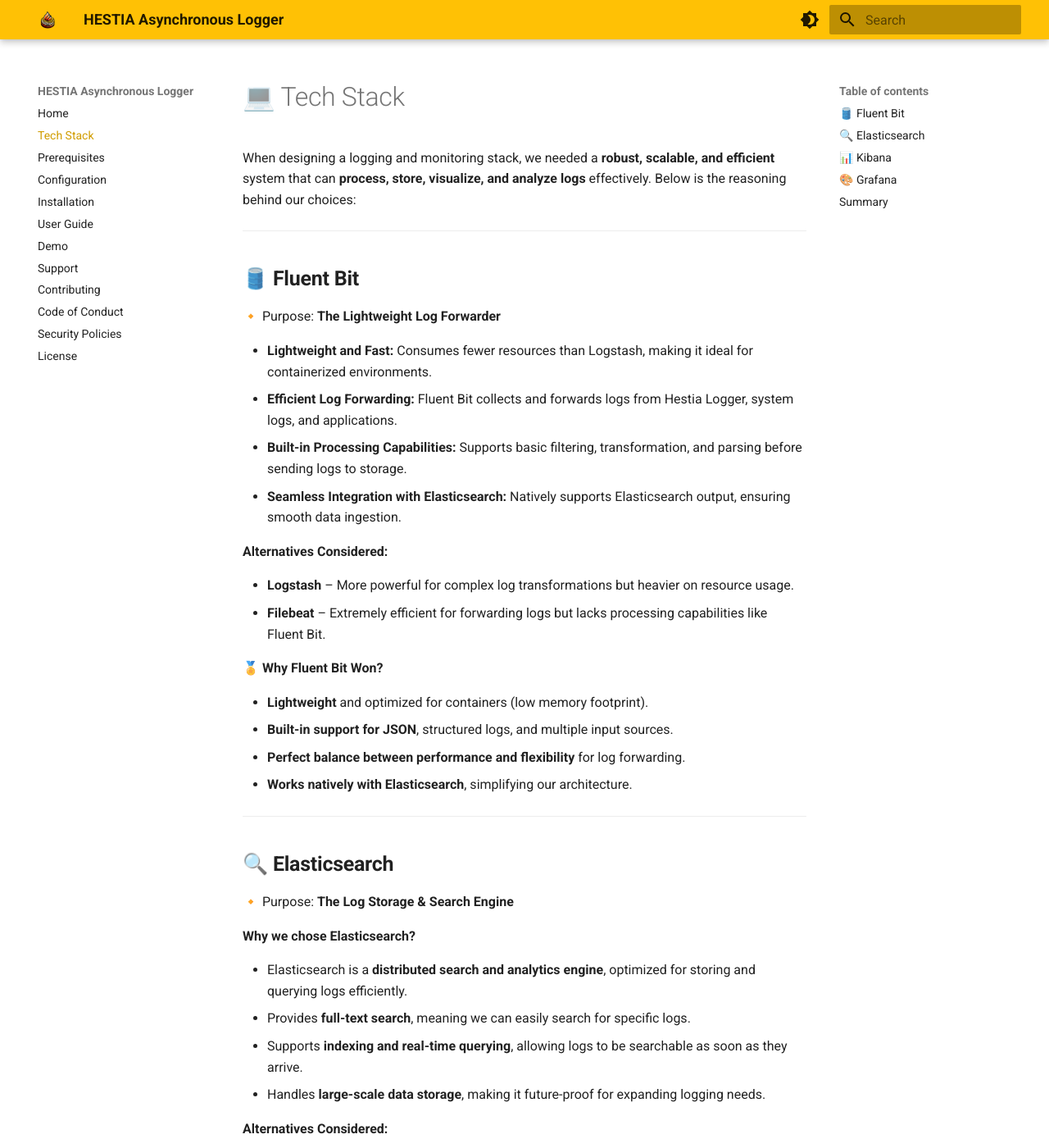
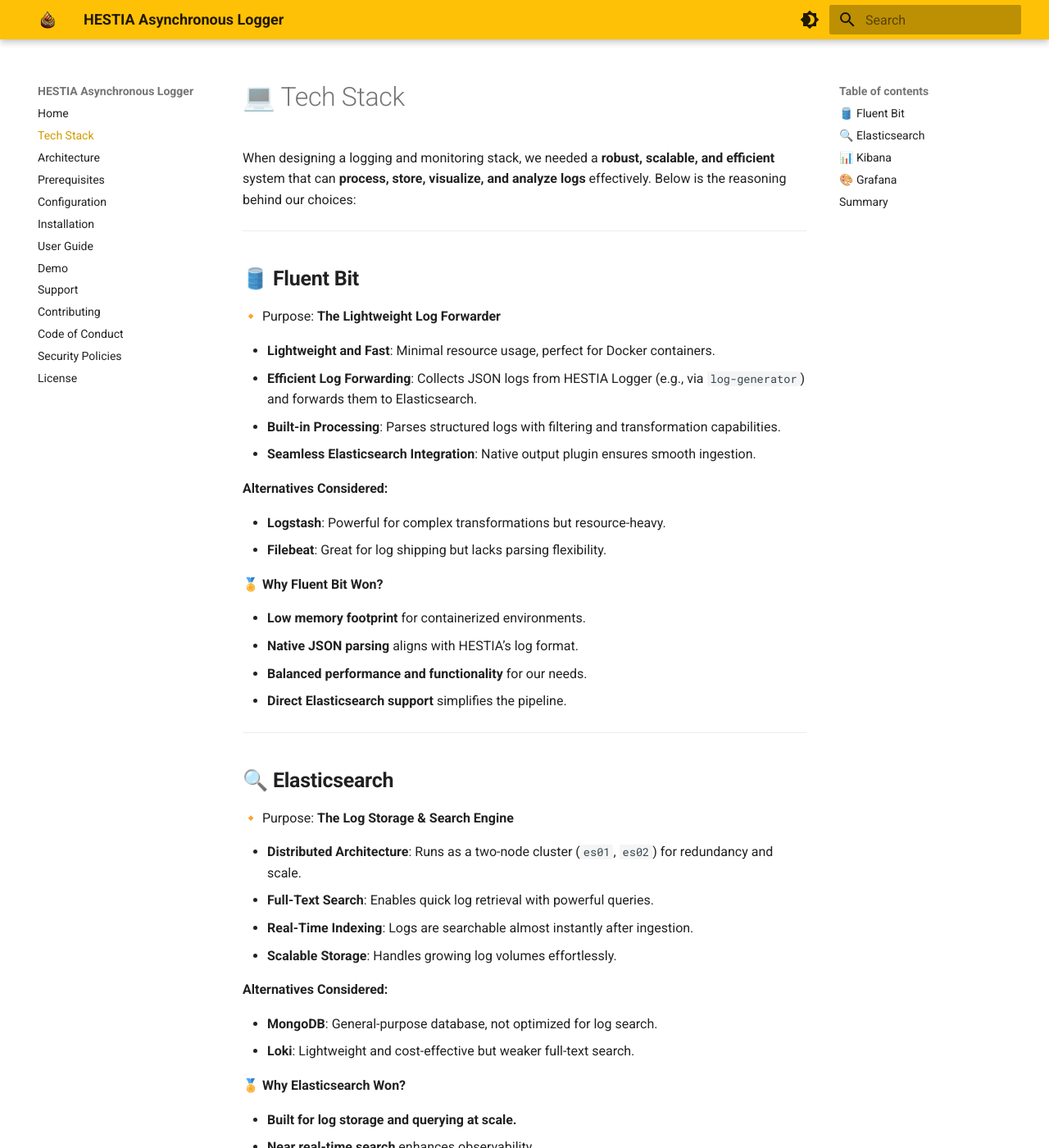
Before and after one commit to fox-techniques/hestia-logger, an MkDocs documentation site: the page built from docs/techstack.md, in a window 1280 px wide and 1400 px high. Shown: the whole window at 82% size. Built offline with MkDocs 1.6.1 and Material for MkDocs 9.7.7, drawn with Linux system fonts in a browser that asks for light colours; some of the changed text lies outside the part shown.

Commit message:
Add Grafana provisioning files, update Docker Compose, and enhance setup script and finalize the documentation with architecture

```diff
--- a/docs/techstack.md
+++ b/docs/techstack.md
@@ -4,75 +4,69 @@
 
 ---
 
-
 ## **🛢️ Fluent Bit**
 
 🔸 Purpose: **The Lightweight Log Forwarder**
 
-- **Lightweight and Fast:** Consumes fewer resources than Logstash, making it ideal for containerized environments.
-- **Efficient Log Forwarding:** Fluent Bit collects and forwards logs from Hestia Logger, system logs, and applications.
-- **Built-in Processing Capabilities:** Supports basic filtering, transformation, and parsing before sending logs to storage.
-- **Seamless Integration with Elasticsearch:** Natively supports Elasticsearch output, ensuring smooth data ingestion.
+- **Lightweight and Fast**: Minimal resource usage, perfect for Docker containers.
+- **Efficient Log Forwarding**: Collects JSON logs from HESTIA Logger (e.g., via `log-generator`) and forwards them to Elasticsearch.
+- **Built-in Processing**: Parses structured logs with filtering and transformation capabilities.
+- **Seamless Elasticsearch Integration**: Native output plugin ensures smooth ingestion.
 
 **Alternatives Considered:**
 
-- **Logstash** – More powerful for complex log transformations but heavier on resource usage.
-- **Filebeat** – Extremely efficient for forwarding logs but lacks processing capabilities like Fluent Bit.
+- **Logstash**: Powerful for complex transformations but resource-heavy.
+- **Filebeat**: Great for log shipping but lacks parsing flexibility.
 
 **🏅 Why Fluent Bit Won?**
 
-- **Lightweight** and optimized for containers (low memory footprint).
-- **Built-in support for JSON**, structured logs, and multiple input sources.
-- **Perfect balance between performance and flexibility** for log forwarding.
-- **Works natively with Elasticsearch**, simplifying our architecture.
+- **Low memory footprint** for containerized environments.
+- **Native JSON parsing** aligns with HESTIA’s log format.
+- **Balanced performance and functionality** for our needs.
+- **Direct Elasticsearch support** simplifies the pipeline.
 
 ---
 
 ## **🔍 Elasticsearch**
 
-🔸 Purpose:  **The Log Storage & Search Engine**
+🔸 Purpose: **The Log Storage & Search Engine**
 
-**Why we chose Elasticsearch?**
-
-- Elasticsearch is a **distributed search and analytics engine**, optimized for storing and querying logs efficiently.
-- Provides **full-text search**, meaning we can easily search for specific logs.
-- Supports **indexing and real-time querying**, allowing logs to be searchable as soon as they arrive.
-- Handles **large-scale data storage**, making it future-proof for expanding logging needs.
+- **Distributed Architecture**: Runs as a two-node cluster (`es01`, `es02`) for redundancy and scale.
+- **Full-Text Search**: Enables quick log retrieval with powerful queries.
+- **Real-Time Indexing**: Logs are searchable almost instantly after ingestion.
+- **Scalable Storage**: Handles growing log volumes effortlessly.
 
 **Alternatives Considered:**
 
-- **MongoDB** – Could store logs but lacks efficient log searching and indexing.
-- **PostgreSQL** – A strong relational database, but not optimized for log storage.
-- **Loki (Grafana)** – Better for structured logs but lacks strong full-text search.
+- **MongoDB**: General-purpose database, not optimized for log search.
+- **Loki**: Lightweight and cost-effective but weaker full-text search.
 
 **🏅 Why Elasticsearch Won?**
 
-- **Designed for handling and searching logs at scale.**
-- **Built-in indexing and near real-time search.**
-- **Seamless integration with Logstash and Kibana.**
+- **Built for log storage and querying at scale.**
+- **Near real-time search** enhances observability.
+- **Pairs seamlessly with Fluent Bit and Kibana.**
 
 ---
 
 ## **📊 Kibana**
 
-🔸 Purpose:  **The Log Visualization Tool**
+🔸 Purpose: **The Log Visualization Tool**
 
-**Why we chose Kibana?**
-
-- Kibana provides a **powerful UI** to search and explore logs stored in Elasticsearch.
-- Includes **Discover, Dashboards, and Alerts**, making log analysis easier.
-- Allows **real-time monitoring** of logs with customizable filters and views.
+- **Powerful UI**: Search and explore HESTIA logs in Elasticsearch via `port 5601`.
+- **Discover & Dashboards**: Simplifies log analysis with filters and visualizations.
+- **Real-Time Monitoring**: Tracks log trends as they happen.
 
 **Alternatives Considered:**
 
-- **Grafana (directly with Elasticsearch)** – Good but lacks native log search and filtering.
-- **Graylog** – A dedicated log analysis tool, but more complex than Kibana.
+- **Grafana**: Strong dashboards but weaker log search.
+- **Graylog**: Feature-rich but overkill for our setup.
 
 **🏅 Why Kibana Won?**
 
-- **Best tool for interactive log exploration and search.**
-- **Easy to set up with Elasticsearch.**
-- **Built-in dashboards for monitoring log trends.**
+- **Ideal for interactive log exploration.**
+- **Native Elasticsearch integration** via Docker Compose.
+- **Quick dashboards** for HESTIA log trends.**
 
 ---
 
@@ -80,30 +74,30 @@
 
 🔸 Purpose: **Advanced Monitoring & Dashboards**
 
-**Why we chose Grafana?**
-- Grafana **extends our log monitoring capabilities** by allowing custom dashboards.
-- **Supports multiple data sources**, including Elasticsearch, Prometheus, and more.
-- Provides **rich visualizations** like time-series graphs, alerts, and heatmaps.
-- **More advanced alerting and dashboarding than Kibana.**
+- **Custom Dashboards**: Visualizes HESTIA logs (e.g., “HESTIA Logging Overview”) via `port 3000`.
+- **Multiple Data Sources**: Integrates Elasticsearch with potential for metrics (e.g., Prometheus).
+- **Rich Visualizations**: Time-series, heatmaps, and alerts for log insights.
+- **Advanced Alerting**: Proactive monitoring of log patterns.
 
 **Alternatives Considered:**
 
-- **Kibana (only)** – Can visualize logs but lacks advanced monitoring.
-- **Loki (with Grafana)** – Good for structured logs, but we wanted full-text search.
+- **Kibana Alone**: Limited dashboard flexibility.
+- **Loki with Grafana**: Simpler but misses full-text search.
 
 **🏅 Why Grafana Won?**
 
-- **More flexible than Kibana for monitoring dashboards.**
-- **Supports multiple data sources, making it future-proof.**
-- **Custom alerting, allowing proactive monitoring of logs.**
+- **Flexible dashboards** for log analytics.
+- **Future-proof** with multi-source support.
+- **Enhanced alerting** beyond Kibana’s capabilities.**
+
 
 ---
 
 ## Summary
 
-✔ **Logstash** - Ingests and processes logs.
-✔ **Elasticsearch** - Stores and indexes logs.
-✔ **Kibana** - Enables log search and visualization.
-✔ **Grafana** - Provides advanced monitoring and dashboards.
+✔ **Fluent Bit**: Collects and forwards HESTIA logs.
+✔ **Elasticsearch**: Stores and indexes logs in a cluster.
+✔ **Kibana**: Enables log search and basic visualization.
+✔ **Grafana**: Provides advanced monitoring dashboards.
 
-**🎯 Together, these tools create a full observability and log management solution.**
+**🎯 Together, these tools power HESTIA Logger’s observability pipeline.**
--- a/mkdocs.yml
+++ b/mkdocs.yml
@@ -31,6 +31,7 @@
 nav:
   - Home: index.md
   - Tech Stack: techstack.md
+  - Architecture: architecture.md
   - Prerequisites: prerequisites.md
   - Configuration: configuration.md
   - Installation: installation.md
@@ -83,3 +84,8 @@
         - name: mermaid
           class: mermaid
           format: !!python/name:pymdownx.superfences.fence_code_format
+  - md_in_html
+
+extra_javascript:
+  - https://unpkg.com/mermaid@10.4.0/dist/mermaid.min.js
+  - assets/js/mermaid-init.js
```
Also changed, not shown: docs/architecture.md (added, +77 -0 lines), docs/demo.md (+123 -72 lines), docs/assets/hestia-flyer.png, docs/assets/screenshots/grafana.png (added), docs/assets/screenshots/kibana.png (added), 5 other files.
